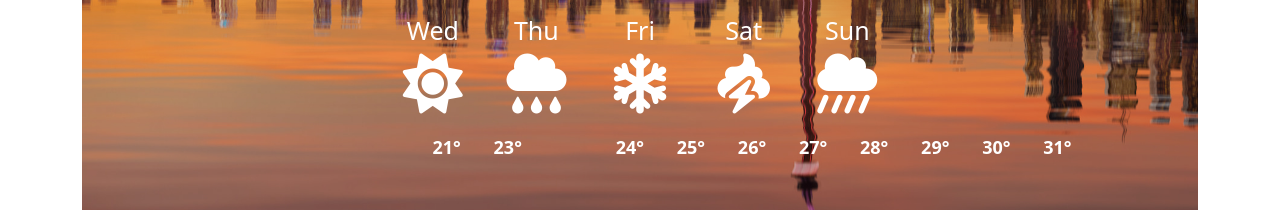
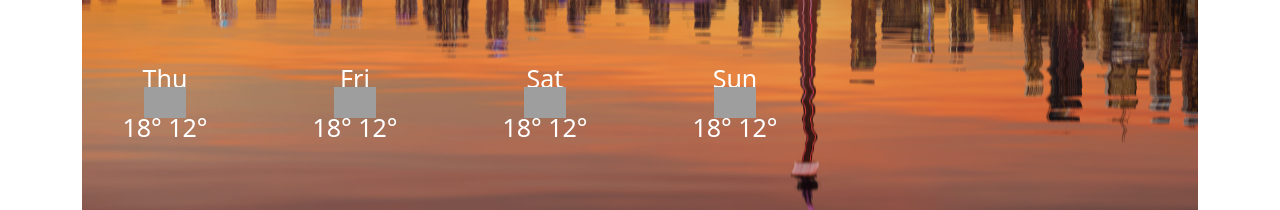
Before and after one commit to saraTST/WeatherApp, a plain HTML site: page index.html in a window 1280 px wide. Shown: the part 463-673 px from the top of the page. Drawn offline with nearby package versions, Linux system fonts and the light colour scheme; grey boxes are pictures that could not be loaded.

Commit message:
Add Forecast Function to JS

```diff
--- a/index.html
+++ b/index.html
@@ -98,11 +98,37 @@
             <button onclick="showLocationTemp()" type="button" id="currLocation">Current Location</button>
           </div>
           <div class="col-12 center-block text-center"></div>
+            </br>
+      </br>
+             </br>
+
+
+           <div class="weather-forecast" id="forecast">
+
+            <!-- <div class="row">
+              <div class="col-2">
+                <div class="weather-forecast-date">Thu</div>
+                <img
+                  src="http://openweathermap.org/img/wn/50d@2x.png"
+                  alt=""
+                  width="42"
+                />
+                <div class="weather-forecast-temperatures">
+                  <span class="weather-forecast-temperature-max"> 18° </span>
+                  <span class="weather-forecast-temperature-min"> 12° </span>
+                </div>
+              </div>
+            </div>-->
+          </div>
+        </div>
+
       </div>
 
-        </br>
 
-      <div class="row">
+
+
+
+     <!-- <div class="row">
           <div class="col center-block text-center col-centered">
           </div>
           <div class="col center-block text-center col-centered">
@@ -212,7 +238,7 @@
             <div class="col-3  center-block text-center col-centered">
             </div>
 
-      </div>
+      </div> -->
 
 <!-- <ul class="weatherinfo">
       <li id="Day-Date">This is the Date</li>
--- a/src/index.js
+++ b/src/index.js
@@ -28,6 +28,38 @@ console.log("date", realDate);
 //let daySearch = daysSearch[dateSearc.getDay()];
 //return `${daySearch} ${hoursSearch} ${minutesSearch}`;
 //}
+
+//forecast info
+function displayForecast() {
+  //console.log("forecast", response.data.daily);
+  let forecastElement = document.querySelector("#forecast");
+  forecastElement.innerHTML = "SARA";
+
+  let days = ["Thu", "Fri", "Sat", "Sun"];
+
+  let forecastHTML = `<div class="row">`;
+  days.forEach(function (day) {
+    forecastHTML =
+      forecastHTML +
+      `
+  <div class="col-2">
+  <div class="weather-forecast-date">${day}</div>
+  <img
+  src="http://openweathermap.org/img/wn/50d@2x.png"
+  alt=""
+  width="42"
+  />
+  <div class="weather-forecast-temperatures">
+  <span class="weather-forecast-temperature-max"> 18° </span>
+  <span class="weather-forecast-temperature-min"> 12° </span>
+  </div>
+  </div>
+  `;
+  });
+
+  forecastHTML = forecastHTML + `</div>`;
+  forecastElement.innerHTML = forecastHTML;
+}
 
 //display Weather Info
 
@@ -110,6 +142,7 @@ function search(city) {
   //`https://api.openweathermap.org/data/2.5/weather?q=${city}&appid=${key}&units=metric`;
   axios.get(apiUrl).then(currentWeather);
 }
+displayForecast();
 
 //Current location
 
--- a/src/styles.css
+++ b/src/styles.css
@@ -153,3 +153,13 @@
 #WindSpeed {
   font-weight: bold;
 }
+
+.weather-forecast {
+  text-align: center;
+  color: white;
+  font-weight: 200;
+  margin: 0;
+  font-size: 25px;
+  line-height: 18px;
+  padding-bottom: 15px;
+}
```
